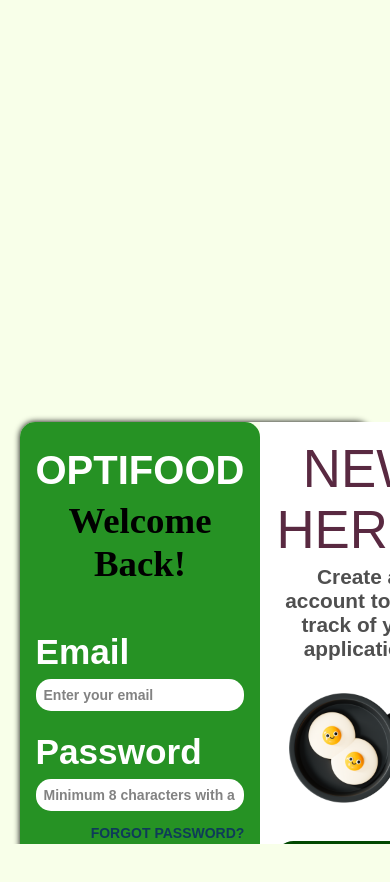
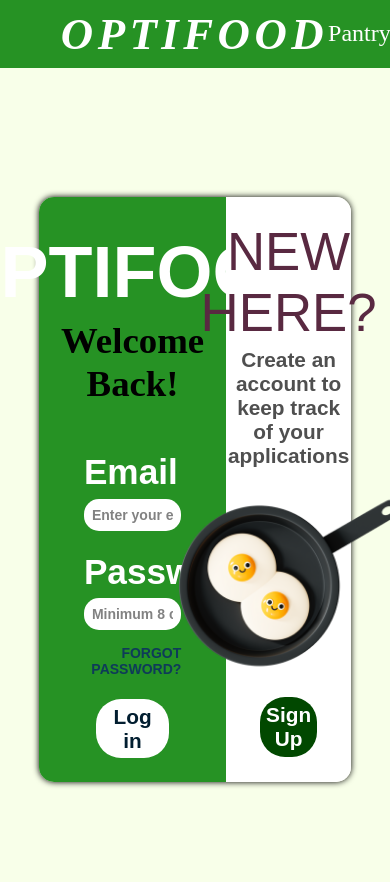
Before and after one commit to IsaacRoSosa/Optifoo, a Next.js app: page /login in a window 390 px wide. Shown: the top 882 px of the page. Before the commit the page ends 844 px from the top, so only its background shows below. Built offline with nearby package versions, Linux system fonts and the light colour scheme; a web font is replaced by a local one.

Commit message:
NavBar Component

```diff
--- a/src/app/layout.js
+++ b/src/app/layout.js
@@ -1,5 +1,6 @@
 import localFont from "next/font/local";
 import "./globals.css";
+import NavBar from "@/components/NavBar";
 
 const geistSans = localFont({
   src: "./fonts/GeistVF.woff",
@@ -21,6 +22,8 @@ export default function RootLayout({ children }) {
   return (
     <html lang="en">
       <body className={`${geistSans.variable} ${geistMono.variable}`}>
+        <NavBar />
+
         {children}
       </body>
     </html>
--- a/src/app/page.js
+++ b/src/app/page.js
@@ -9,11 +9,7 @@ export default function Home() {
 
   return (
     <main className={styles.main}>
-      <div className={styles.header}>
-        <Image src="/Images/sidebar/Jobmiga_logo.png" alt="Jobmiga Logo" width={90} height={90} />
-        <h1 className={styles.brand}>JOBHILL</h1>
-
-      </div>
+      <h1>My Pantry</h1>
 
 
 
--- /dev/null
+++ b/src/components/NavBar.jsx
@@ -0,0 +1,37 @@
+import React from 'react'
+import styles from '@/styles/Navbar.module.css'
+import Link from 'next/link'
+import Image from 'next/image'
+
+
+export default function NavBar() {
+  return (
+
+      <nav className={styles.navbar}>
+      <div className={styles.navbar_brand}>
+        <a href="/">OPTIFOOD</a>
+      </div>
+      <ul className={styles.navbar_nav}>
+        <li className={styles.nav_item}>
+          <Link href="/pantry">Pantry</Link>
+        </li>
+        <li className={styles.nav_item}>
+          <Link href="/waste_prevented">Waste Monitor</Link>
+        </li>
+        <li className={styles.nav_item}>
+          <Link href="/recipes">Recipes</Link>
+        </li>
+        <li className={styles.nav_item}>
+          <Link href="/recipe_generator">Recipe Generator</Link>
+        </li>
+        <li className={styles.nav_item}>
+            <div className={styles.LogoContainer}>
+                <Image src="/images/egg1.webp" alt="logo" width={65} height={65} />
+            </div>
+
+        </li>
+      </ul>
+    </nav>
+
+  )
+}
--- /dev/null
+++ b/src/styles/Navbar.module.css
@@ -0,0 +1,44 @@
+@import url('https://fonts.googleapis.com/css2?family=Source+Serif+4:ital,opsz,wght@0,8..60,200..900;1,8..60,200..900&display=swap');
+
+.navbar {
+    background-color: #269224;
+    width: 100%;
+    padding: 1rem;
+    display: flex;
+    justify-content: space-between;
+    align-items: center;
+    height: 8vh;
+  }
+
+  .navbar_brand a {
+    color: white;
+    text-decoration: none;
+    font-size: 2.8rem;
+    letter-spacing: 0.05em;
+    font-style: italic;
+    font-weight: 900;
+    margin-left: 1em;
+    letter-spacing: 0.1em;
+
+  }
+
+  .navbar_nav {
+    list-style-type: none;
+    display: flex;
+    gap: 2rem;
+    align-items: center;
+  }
+
+  .nav_item a {
+    color: white;
+    text-decoration: none;
+    font-size: 1.5rem;
+    text-align: center;
+    display: flex;
+
+  }
+
+  .LogoContainer{
+    background-color: var(--second-green);
+    border-radius: 15%;
+  }
--- a/src/styles/logIn.module.css
+++ b/src/styles/logIn.module.css
@@ -389,59 +389,3 @@
   background-color: grey;
   cursor: not-allowed;
 }
-
-/*Para celulares */
-@media (max-width: 450px) {
-    .card {
-      flex-direction: column;
-      height: auto; /* Permite que crezca según el contenido */
-      width: 90%; /* Ocupa casi todo el ancho disponible */
-      margin: 10px auto; /* Centro horizontalmente */
-    }
-
-    .cardInner {
-      flex-direction: column;
-    }
-
-    .leftPanel, .rightPanel, .leftPanel2, .rightPanel2 {
-      width: 100%; /* Paneles ocupan todo el ancho */
-      border-radius: 15px;
-      padding: 1rem; /* Espacio interno más ajustado para móviles */
-    }
-
-    .leftPanel, .leftPanel2 {
-      border-radius: 15px 15px 0 0; /* Redondeo en la parte superior */
-    }
-
-    .rightPanel, .rightPanel2 {
-      border-radius: 0 0 15px 15px; /* Redondeo en la parte inferior */
-    }
-
-    .headingPrimary {
-      font-size: 2.5rem; /* Tamaño de fuente más pequeño para móvil */
-    }
-
-    .form {
-      width: 100%; /* Asegura que el formulario ocupe todo el ancho */
-    }
-
-    .loginBtn, .signinBtn, .githubLogin {
-      width: 100%; /* Botones ocupan todo el ancho */
-      margin: 10px 0; /* Espacio entre botones */
-    }
-
-    .twoColumn {
-      grid-template-columns: 1fr; /* Columnas apiladas en móviles */
-      gap: 1rem; /* Espacio más pequeño entre inputs */
-    }
-
-    .alert {
-      width: 90%; /* Ajusta el ancho de la alerta */
-    }
-
-    .logo {
-      width: 150px; /* Imagen más pequeña */
-      height: auto;
-      margin: 10px 0;
-    }
-  }
```
Also changed, not shown: src/app/(My_pantry)/generatedRecipes/page.jsx (added, +9 -0 lines), src/app/(My_pantry)/layout.jsx (added, +37 -0 lines).
